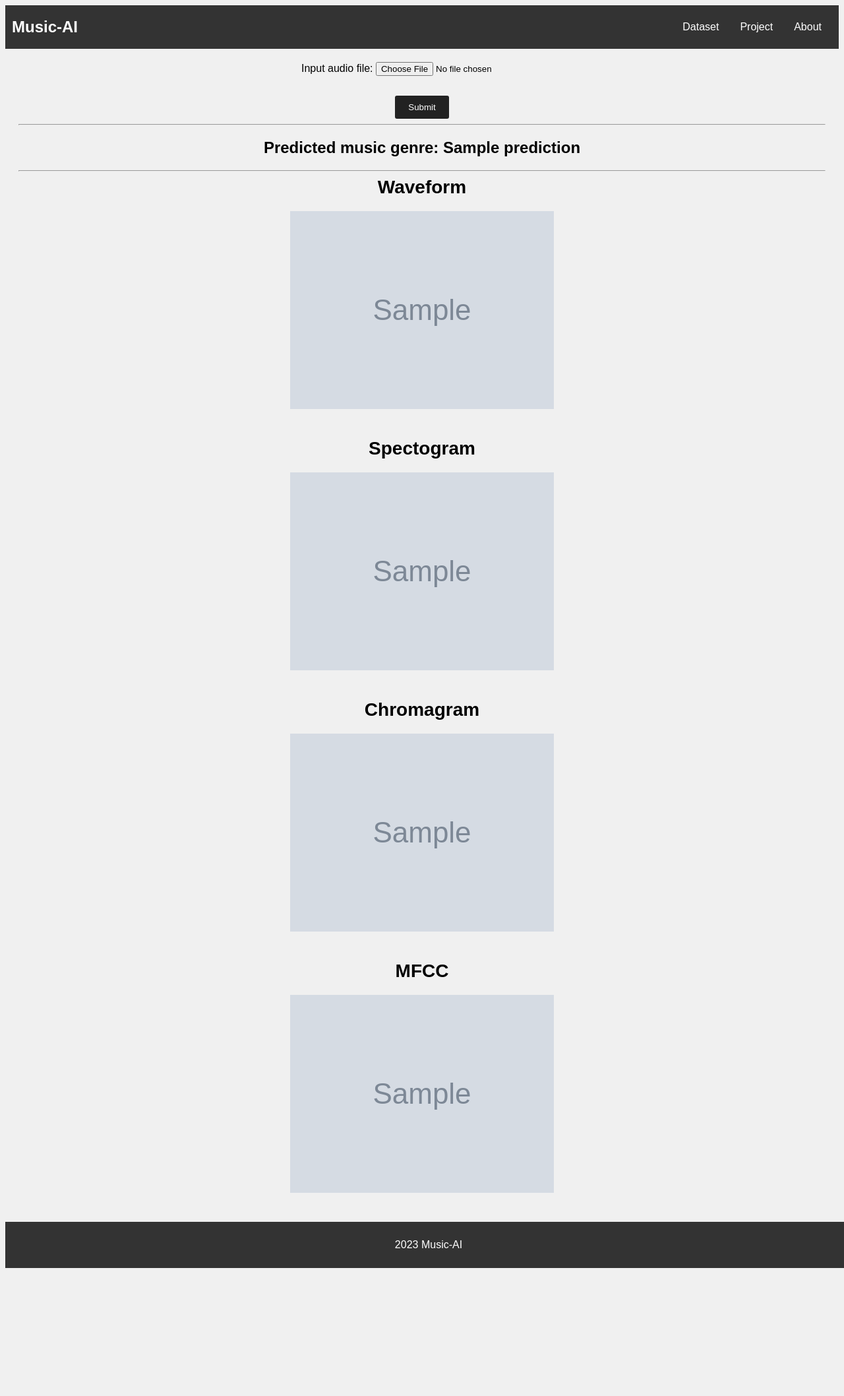
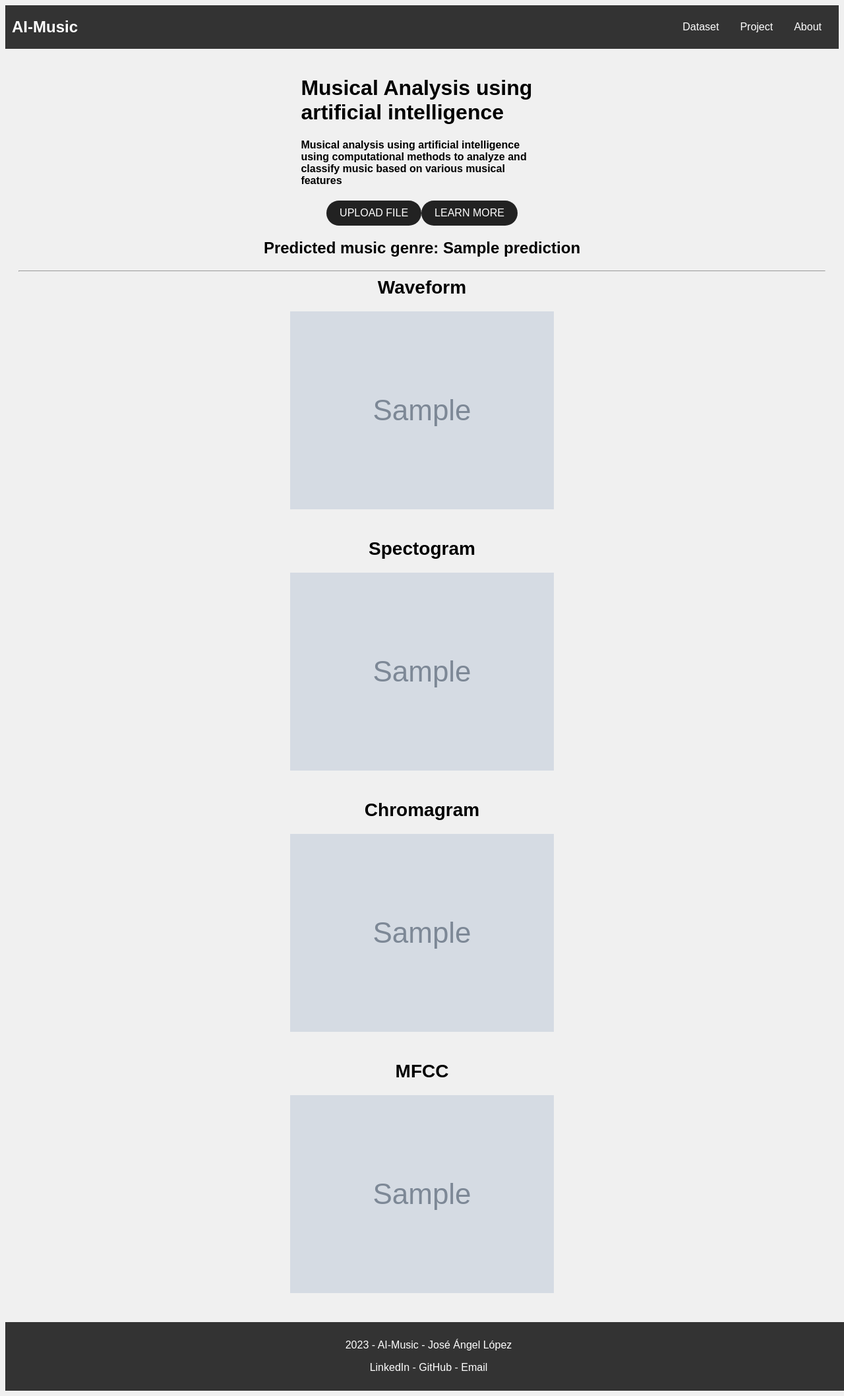
Before and after one commit to jle1001/AI-Music, a Flask app: template app/templates/index.html in a window 1280 px wide. Shown: the whole page at 66% size. Before the commit the page ends 1922 px from the top, so only its background shows below. Run offline with Flask 2, Linux system fonts and the light colour scheme; the template is opened without the code that fills it: most values are stand-ins (such as "Sample title", 1, 10 or a date in 2020); grey boxes marked "Sample" are stand-in pictures; parts of the project's set-up code (start-up, migrations or seed data) failed here and were passed over.

Commit message:
[S6] upload section update

```diff
--- a/app/static/css/styles.css
+++ b/app/static/css/styles.css
@@ -51,6 +51,19 @@ main {
     margin: 20px;
 }
 
+#upload-div {
+    margin: 0 35% 0 35%;
+    display: flex;
+    align-items: center;
+    flex-direction: column;
+}
+
+#upload-buttons {
+    display: flex;
+    align-items: center;
+    flex-direction: row;
+}
+
 /* Form */
 form {
     display: flex;
@@ -58,25 +71,37 @@ form {
     align-items: center;
 }
 
-label {
-    margin-bottom: 10px;
+input[type="file"] {
+    display: none;
 }
 
-input[type="file"] {
-    margin-bottom: 20px;
-}
-
-button[type="submit"] {
+.custom-file-upload {
     background-color: #222;
     color: #fff;
     padding: 10px 20px;
     border: none;
-    border-radius: 3px;
+    border-radius: 50px;
     cursor: pointer;
     transition: background-color 0.2s ease-in-out;
+    font-size: 16px;
 }
 
-button[type="submit"]:hover {
+.custom-file-upload:hover {
+    background-color: #444;
+}
+
+button {
+    background-color: #222;
+    color: #fff;
+    padding: 10px 20px;
+    border: none;
+    border-radius: 50px;
+    cursor: pointer;
+    transition: background-color 0.2s ease-in-out;
+    font-size: 16px;
+}
+
+button:hover {
     background-color: #444;
 }
 
--- a/app/templates/base.html
+++ b/app/templates/base.html
@@ -10,7 +10,7 @@
     <body>
         <header>
             <nav>
-                <h1><a href="{{ url_for('index') }}">Music-AI</a></h1>
+                <h1><a href="{{ url_for('index') }}">AI-Music</a></h1>
                 <ul>
                     <li><a href="https://github.com/mdeff/fma">Dataset</a></li>
                     <li><a href="https://github.com/jle1001/AI-Music">Project</a></li>
@@ -21,7 +21,6 @@
         <main>
             {% block upload_file %}
             {% endblock %}
-            <hr>
             {% block genre_classifier %}
             {% endblock %}
             <hr>
@@ -29,7 +28,8 @@
             {% endblock %}
         </main>
         <footer>
-            <p>2023 Music-AI</p>
+            <p>2023 - AI-Music - José Ángel López</p>
+            <p>LinkedIn - GitHub - Email</p>
         </footer>
     </body>
 </html>
--- a/app/templates/index.html
+++ b/app/templates/index.html
@@ -1,10 +1,21 @@
 {% extends 'base.html' %}
 
 {% block upload_file %}
-    <form enctype="multipart/form-data" action="{{ url_for('upload_file') }}" method="post">
-        <label>Input audio file: <input type="file" name="upload" id="upload"></label>
-        <button type="submit">Submit</button>
-    </form>
+<div id="upload-div">
+    <div id="app-information">
+        <h1>Musical Analysis using artificial intelligence</h1>
+        <h4>Musical analysis using artificial intelligence using computational methods to analyze and classify music based on various musical features</h4>
+    </div>
+    <div id="upload-buttons">
+        <form enctype="multipart/form-data" action="{{ url_for('upload_file') }}" method="post">
+            <label for="file-upload" class="custom-file-upload">
+                UPLOAD FILE
+            </label>
+            <input type="file" name="upload" id="file-upload" onchange="this.form.submit()"/>
+        </form>
+    <button>LEARN MORE</button>
+    </div>
+</div>
 {% endblock %}
 
 {% block genre_classifier %}
```
